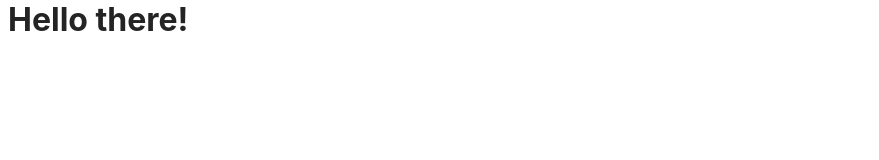
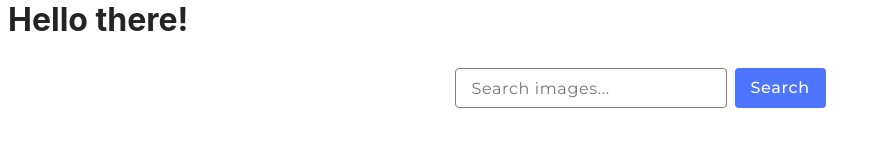
Before and after one commit to RedisculuS/goit-js-hw-11, a website built with Vite: page src/index.html in a window 1280 px wide. Shown: the whole page, without its empty margins (0-879 px from the left). Built offline with nearby package versions, Linux system fonts and the light colour scheme.

Commit message:
2nd commit
styles added

```diff
--- a/src/css/styles.css
+++ b/src/css/styles.css
@@ -1,10 +1,10 @@
-/**
-  |============================
-  | include css partials with
-  | default @import url()
-  |============================
-*/
 @import url('./reset.css');
+
+*,
+*::before,
+*::after {
+  box-sizing: border-box;
+}
 
 :root {
   font-family: Inter, Avenir, Helvetica, Arial, sans-serif;
@@ -21,3 +21,66 @@
   -moz-osx-font-smoothing: grayscale;
   -webkit-text-size-adjust: 100%;
 }
+
+.body {
+  /* margin: 0 auto; */
+  /* font-family: Montserrat;
+    font-size: 16px;
+    font-weight: 400;
+    line-height: 24px;
+    letter-spacing: 0.04em; */
+    /* text-align: left; */
+}
+
+textarea,
+input {
+  outline: none;
+}
+
+.form {
+  display: flex;
+  justify-content: center;
+  gap: 8px;
+  margin-top: 36px;
+}
+
+.search-img-input {
+  font-family: "Montserrat", sans-serif;
+  border-radius: 4px;
+  width: 272px;
+  height: 40px;
+  padding: 8px 16px;
+  font-size: 16px;
+  line-height: 150%;
+  letter-spacing: 0.04em;
+  border: 1px solid #808080;
+  color: #808080;
+}
+
+.search-img-input:hover {
+  border: 1px solid #000;
+}
+
+.search-img-input:focus {
+  border-color: #4e75ff;
+  color: #2e2f42;
+}
+
+.submit-btn {
+  border-radius: 4px;
+  padding: 8px 16px;
+  width: 91px;
+  /* height: 40px; */
+    font-family: "Montserrat", sans-serif;
+    font-weight: 500;
+    font-size: 16px;
+    line-height: 150%;
+    letter-spacing: 0.04em;
+  background-color: #4e75ff;
+  color: #fff;
+  border: none;
+}
+
+.submit-btn:hover {
+  background-color: #6c8cff;
+}
--- a/src/index.html
+++ b/src/index.html
@@ -5,12 +5,21 @@
     <link rel="icon" type="image/svg+xml" href="/favicon.svg" />
     <meta name="viewport" content="width=device-width, initial-scale=1.0" />
     <title>HW-11</title>
+    <link rel="preconnect" href="https://fonts.googleapis.com">
+    <link rel="preconnect" href="https://fonts.gstatic.com" crossorigin>
+    <link href="https://fonts.googleapis.com/css2?family=Montserrat:ital,wght@0,100..900;1,100..900&display=swap"
+    rel="stylesheet">
     <link rel="stylesheet" href="./css/styles.css" />
   </head>
   <body>
 
     <h1>Hello there!</h1>
 
+    <form class="form">
+      <input class="search-img-input" type="text" placeholder="Search images..." name="search-img-input"/>
+      <button class="submit-btn" type="submit">Search</button>
+    </form>
+
     <script type="module" src="./main.js"></script>
   </body>
 </html>
--- a/src/js/render-functions.js
+++ b/src/js/render-functions.js
@@ -0,0 +1 @@
+'use strict';
--- a/src/main.js
+++ b/src/main.js
@@ -0,0 +1,29 @@
+'use strict';
+
+const form = document.querySelector(".form");
+const searchInput = document.querySelector(".search-img-input");
+const btnSubmit = document.querySelector(".submit-btn")
+
+// console.log(form.children);
+
+form.addEventListener("input", handleInput)
+form.addEventListener("submit", handleSubmit);
+
+function handleInput(event) {
+    event.preventDefault();
+
+}
+
+
+function handleSubmit(event) {
+    event.preventDefault();
+
+    const query = searchInput.value.trim();
+
+    if (!query) {
+        // alert
+        return;
+    }
+
+
+}
```
